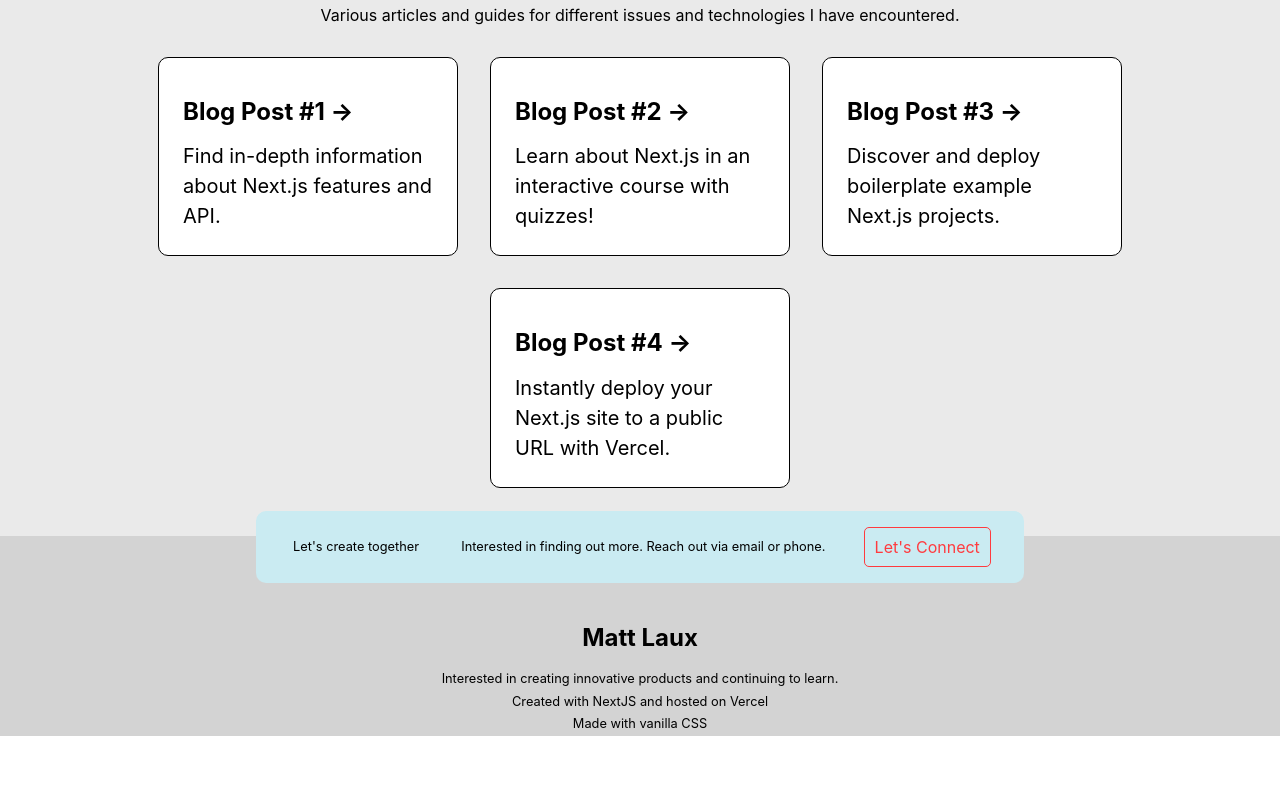
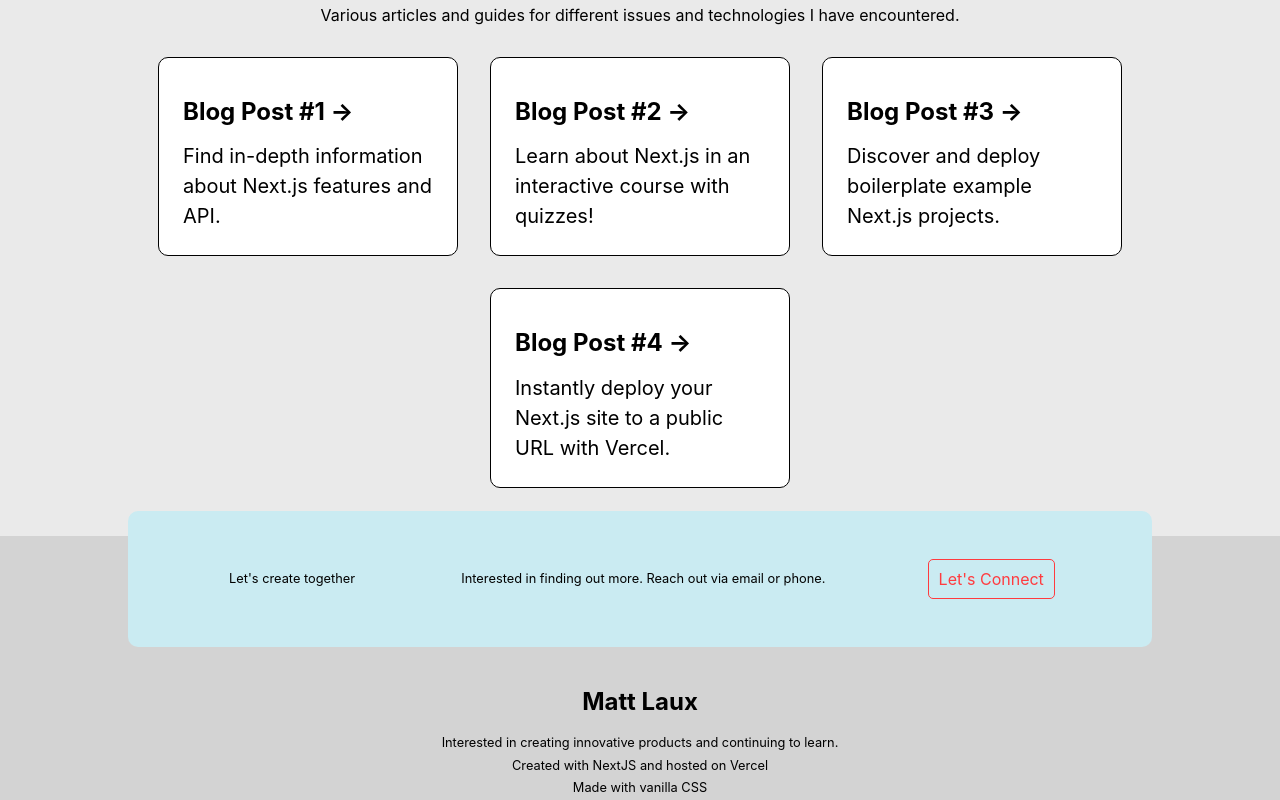
Before and after one commit to mattlaux/Personal-Portfolio, a Next.js app: page / in a window 1280 px wide. Shown: the part 4347-5147 px from the top of the page. Before the commit the page ends 5083 px from the top, so only its background shows below. Built offline with nearby package versions, Linux system fonts and the light colour scheme.

Commit message:
Increase padding of cta component

```diff
--- a/components/cta.tsx
+++ b/components/cta.tsx
@@ -4,7 +4,7 @@ import styles from '../styles/components/CTA.module.css';
 const CTA = () => {
   return (
     <aside className={styles.cta}>
-      <p>Let&apos;s create together</p>
+      <p className={styles.ctaHeader}>Let&apos;s create together</p>
       <p>Interested in finding out more. Reach out via email or phone.</p>
       <Button buttonColor="red" buttonText="Let's Connect"></Button>
     </aside>
--- a/styles/components/CTA.module.css
+++ b/styles/components/CTA.module.css
@@ -1,11 +1,15 @@
 .cta {
   background-color: #caebf2;
-  margin: 0 20%;
+  margin: 0 10%;
   border-radius: 10px;
-  padding: 1rem;
+  padding: 3rem;
   display: flex;
   align-items: center;
   justify-content: space-around;
+}
+
+.ctaHeader {
+  font-size: 1.5rem;
 }
 
 @media (max-width: 600px) {
```
